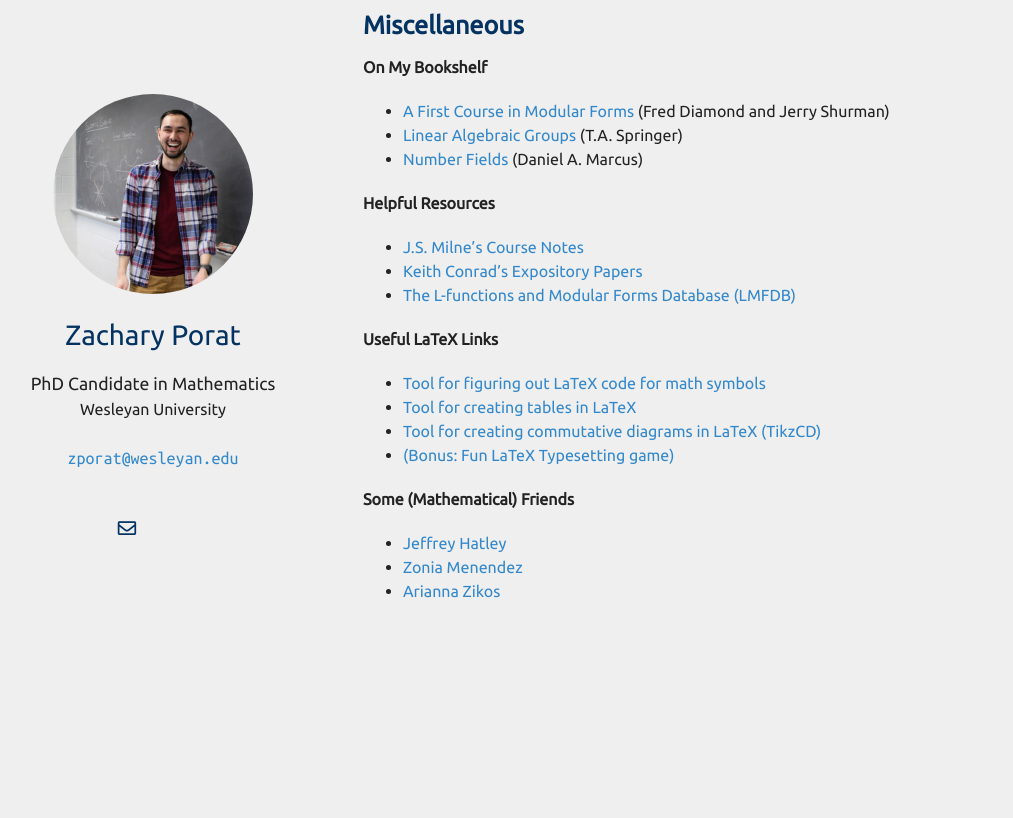
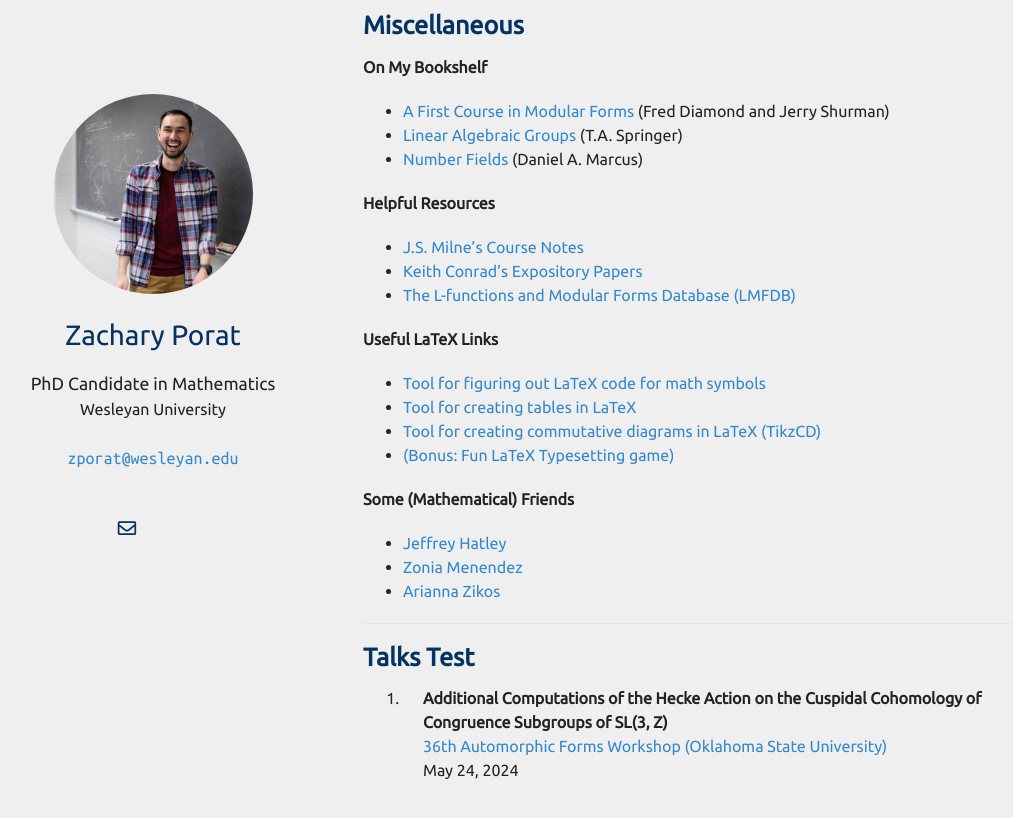
Before and after one commit to zporat/zporat.github.io, a Jekyll site: the page built from index.md, in a window 1280 px wide and 900 px high, scrolled down 1774 px. Shown: the top 818 px of the window, without its empty margins (102-1115 px from the left). Built offline with Jekyll 4.4.1, drawn with Linux system fonts in a browser that asks for light colours; nearby versions of some CDN libraries; a style sheet for code colours, icons or effects is not loaded; our own code applies the rules of GitHub Pages for plain Markdown files; before the commit the page ends 2471 px from its top, so only the background shows below that.

Commit message:
talks test

```diff
--- /dev/null
+++ b/_data/talks.yml
@@ -0,0 +1,6 @@
+main:
+
+  - title: Additional Computations of the Hecke Action on the Cuspidal Cohomology of Congruence Subgroups of SL(3, Z)
+    location: 36th Automorphic Forms Workshop (Oklahoma State University)
+    conf_website: http://automorphicformsworkshop.org/
+    date: May 24, 2024
--- /dev/null
+++ b/_includes/talks.md
@@ -0,0 +1,21 @@
+<div class="publications">
+<ol class="bibliography">
+
+{% for link in site.data.talks.main %}
+
+<li>
+<div class="pub-row">
+  <div class="col-sm-9" style="position: relative;padding-right: 15px;padding-left: 20px;">
+      <div class="title"><b>{{ link.title }}</b></div>
+      <div class="author"><a href="{{ link.conf_website }}"> {{ link.location }} </a></div>
+      <div class="periodical">{{ link.date }}</div>
+  </div>
+</div>
+</li>
+
+<br>
+
+{% endfor %}
+
+</ol>
+</div>
--- a/index.md
+++ b/index.md
@@ -92,3 +92,9 @@ Here are some notes and code that I have put together for one reason or another.
 * [Jeffrey Hatley](https://www.math.union.edu/~hatleyj/)
 * [Zonia Menendez](https://zmenendez.wixsite.com/zkm78)
 * [Arianna Zikos](https://sites.google.com/view/ariannazikos)
+
+---
+
+## Talks Test
+
+{% include_relative _includes/talks.md %}
```
